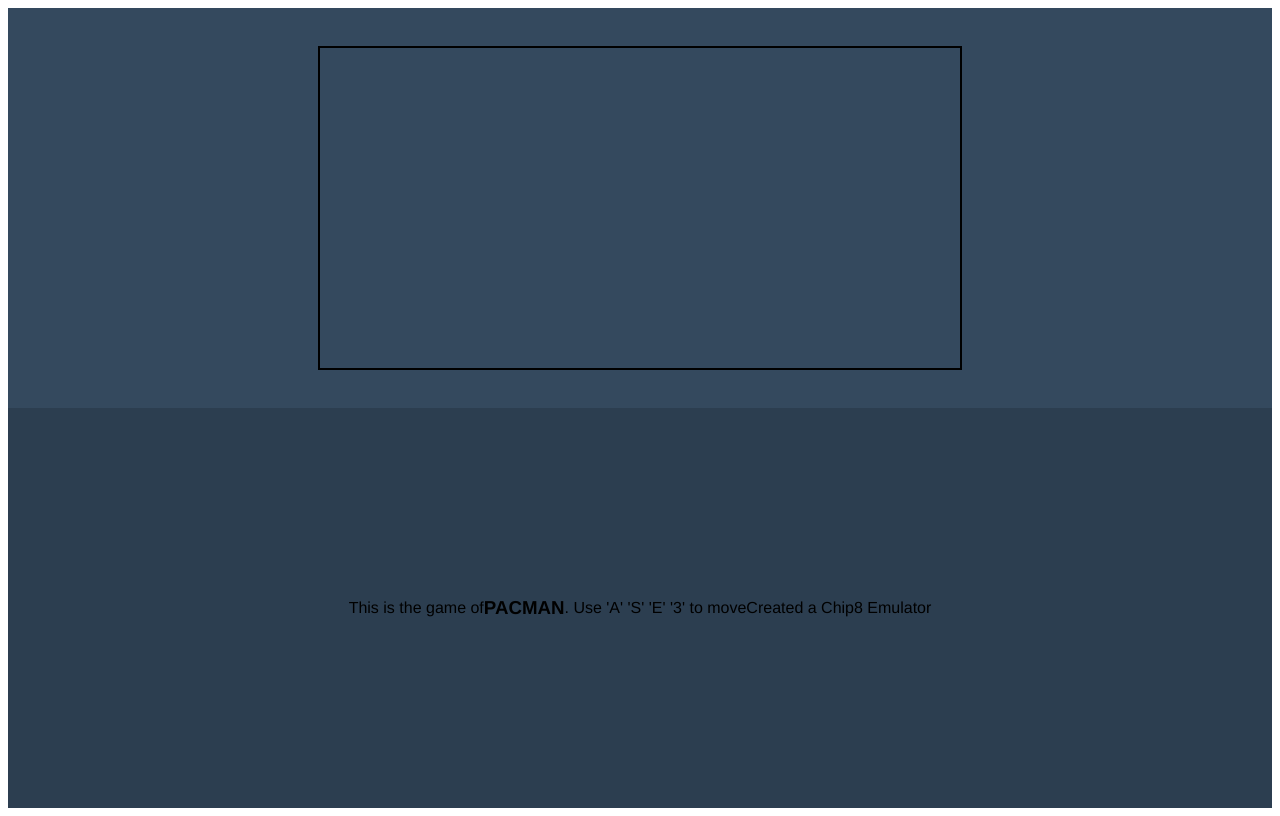
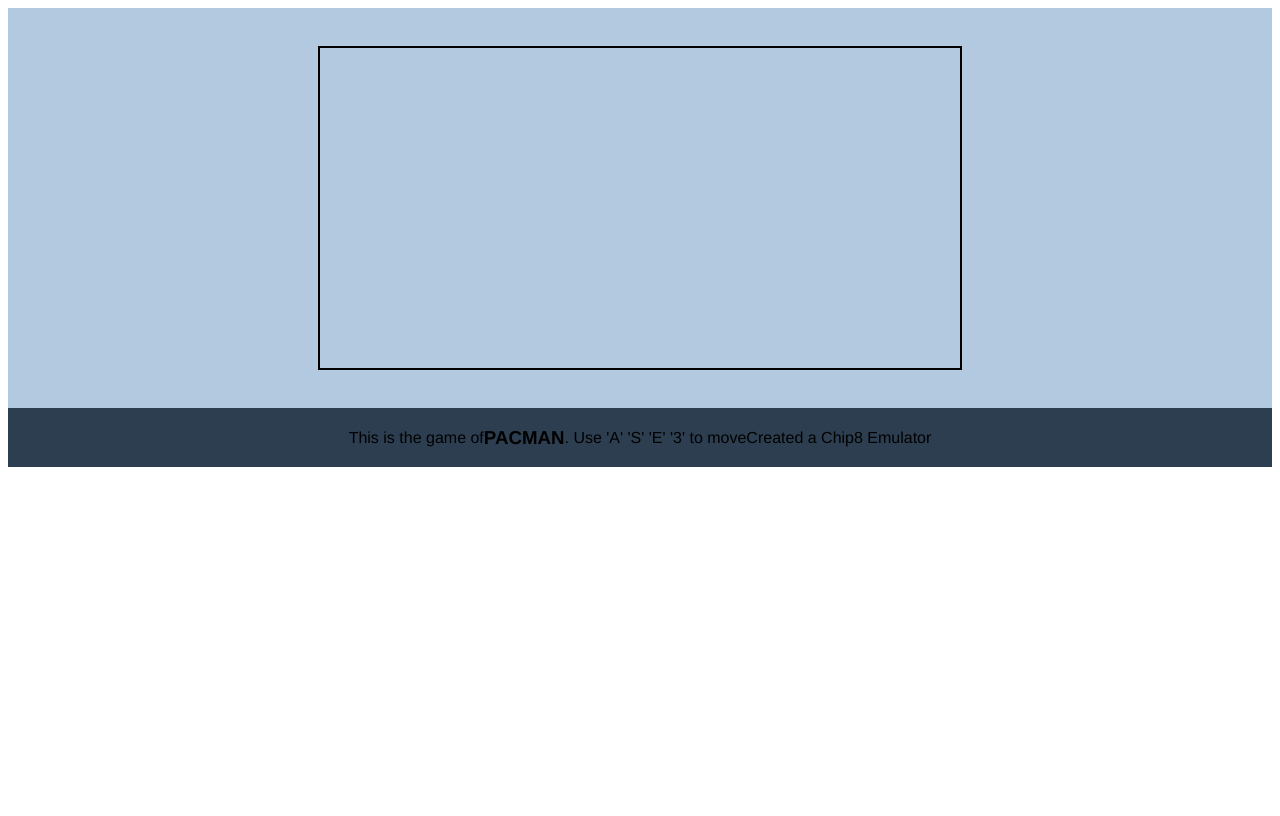
Before and after one commit to shivansh-bhatnagar18/chip8emulator, a plain HTML site: page index.html in a window 1280 px wide. Drawn offline with Linux system fonts and the light colour scheme; no server answers.

Commit message:
Final changes

```diff
--- a/style.css
+++ b/style.css
@@ -13,10 +13,10 @@ body {
   .upper-section {
     min-height: 50vh;
     width: 100%;
-    background: #34495e;
+    background: #b3c9df;
   }
   .lower-section{
-    min-height: 50vh;
+    min-height: 5vh;
     width: 100%;
     background:  #2c3e50;
   }
```
